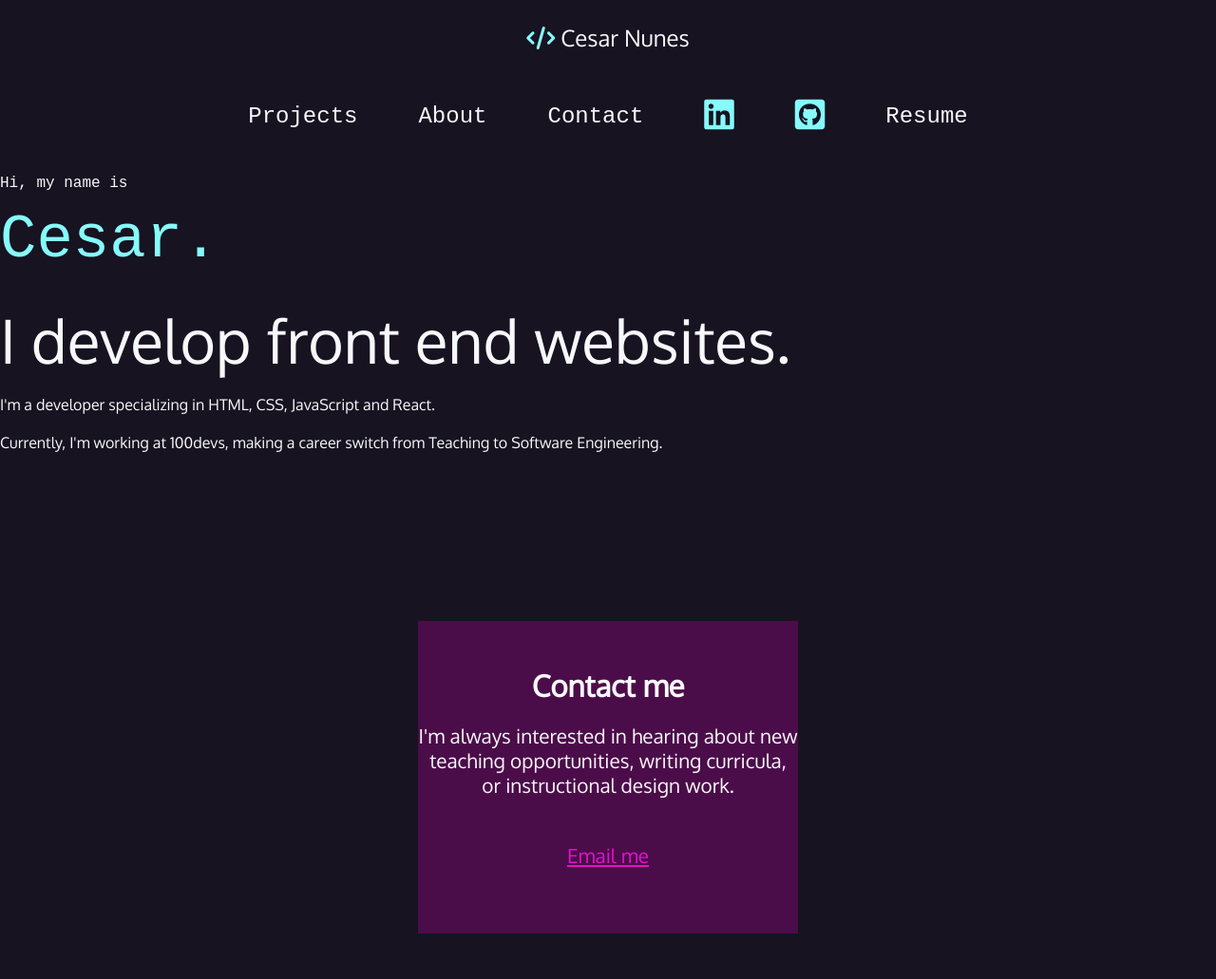
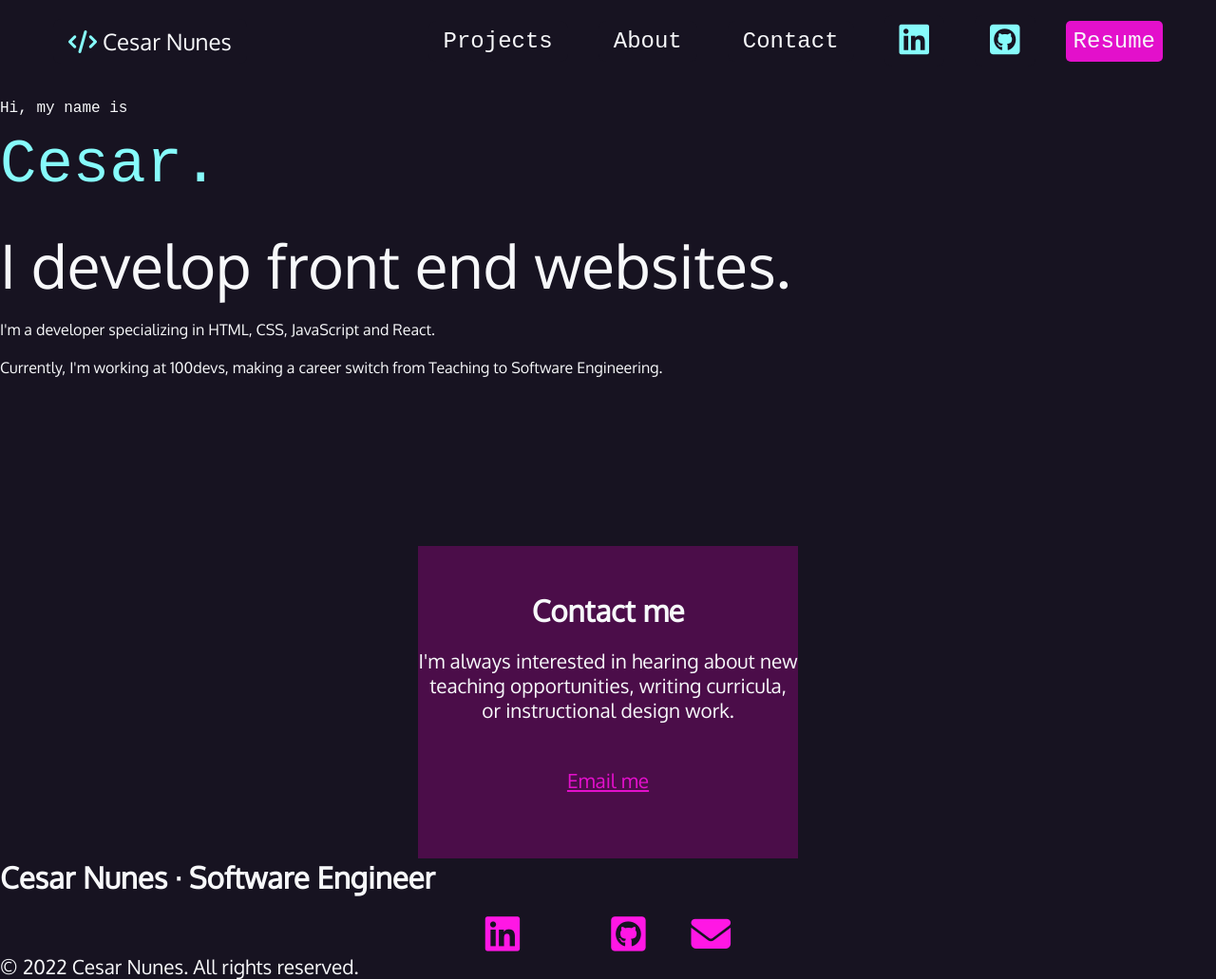
Before and after one commit to cesarnuness/portifolio, a plain HTML site: page portfolio 2/index.html in a window 1280 px wide. Shown: the whole page at 95% size. Before the commit the page ends 983 px from the top, so only its background shows below. Drawn offline with Linux system fonts and the light colour scheme; a web font is replaced by a local one.

Commit message:
doing footer

```diff
--- a/portfolio 2/index.html
+++ b/portfolio 2/index.html
@@ -41,7 +41,8 @@
 
                     <span class="sr-only"> Github</span></a></li>
             <li><a target="_blank"
-                    href="https://drive.google.com/uc?export=download&id=1WxQRpDVfICDFK7Tkg9jQGWlbemu-B8jR">Resume</a>
+                    href="https://drive.google.com/uc?export=download&id=1WxQRpDVfICDFK7Tkg9jQGWlbemu-B8jR"
+                    class="button">Resume</a>
             </li>
         </ul>
     </nav>
@@ -73,6 +74,29 @@
         <p><a href="mailto:cesar.nunes@live.com">Email me</a></p>
     </section>
 
+
+    <footer>
+        <h2>Cesar Nunes · Software Engineer
+        </h2>
+        <p>
+            <ul>
+                <li><a target="_blank" href="https://www.linkedin.com/in/cesarnuness/">
+
+                        <span class="fa-brands fa-linkedin" aria-hidden="true"></span>
+                        <span class="sr-only"> LinkedIn</span></li>
+                <li><a target="_blank" href="https://github.com/cesarnuness">
+
+                        <span class="fa-brands fa-github-square" aria-hidden="true"></span>
+
+                        <span class="sr-only"> Github</span></a></li>
+
+                <li><a href="mailto:cesar.nunes@live.com"> <span class="fa-solid fa-envelope"
+                            aria-hidden="true"></span><span class="sr-only"> Email</span></a></li>
+
+            </ul>
+            © 2022 Cesar Nunes. All rights reserved.
+    </footer>
+
 </body>
 
 </html>
--- a/portfolio 2/style.scss
+++ b/portfolio 2/style.scss
@@ -139,3 +139,52 @@ nav h1 [class*="fa-"] {
   font-size: 100%;
   color: var(--aqua);
 }
+
+.button {
+  background-color: var(--magenta);
+  padding: 0.5rem;
+  border-radius: 5px;
+}
+
+.button:hover {
+  color: var(--white);
+  background-color: var(--hotmag);
+  transition: all 0.3s ease-in-out;
+}
+
+@media (min-width: 850px) {
+  nav {
+    max-width: 1200px;
+    margin: 0 auto;
+  }
+  nav a {
+    font-size: 1.5rem;
+    padding: 0.5rem 1rem;
+  }
+  nav li:first-child {
+    flex-basis: auto;
+    text-align: left;
+    margin-right: auto;
+  }
+  nav li:last-child {
+    flex-basis: auto;
+    text-align: right;
+  }
+}
+
+footer [class*="fa-"] {
+  font-size: 200%;
+  color: var(--hotmag);
+  transition: all 0.3s ease-in-out;
+}
+
+footer ul {
+  list-style: none;
+  padding: 0;
+  margin: 0;
+  display: flex;
+  flex-flow: row wrap;
+  justify-content: center;
+  align-items: center;
+  gap: 3rem;
+}
```
Also changed, not shown: portfolio 2/style.css, 1 other file.
